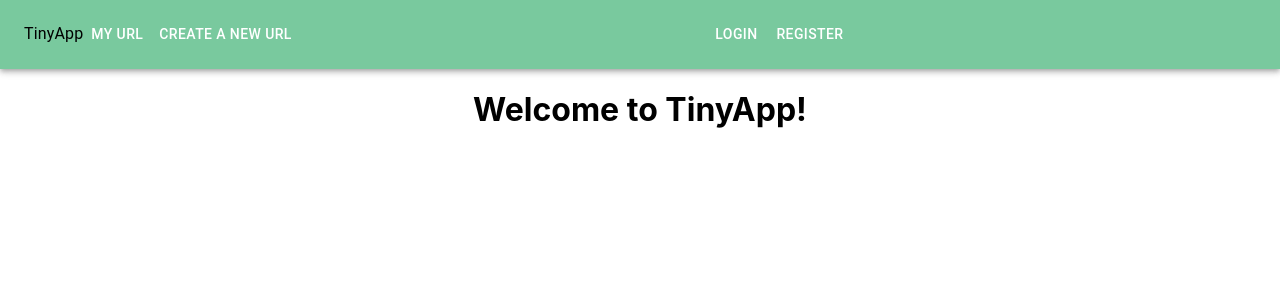
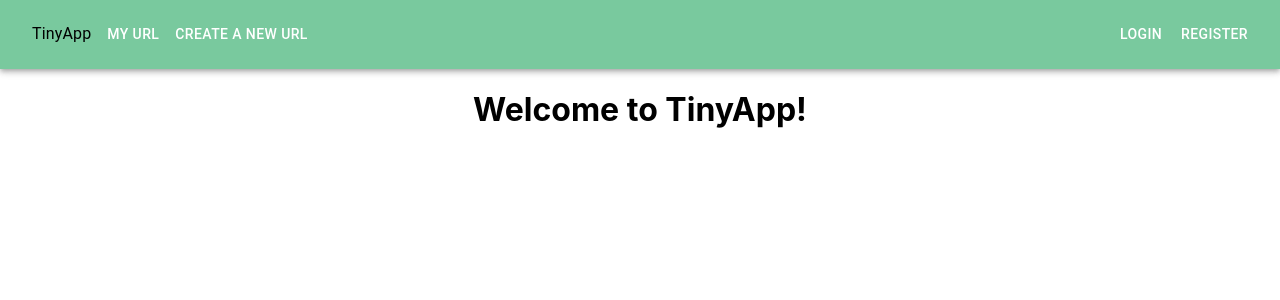
Before and after one commit to patriceandrea/tinyapp-2.0, a React (Create React App) app in the folder client/: page / in a window 1280 px wide. Shown: the top 300 px of the page. Built offline with nearby package versions, Linux system fonts and the light colour scheme; no server answers.

Commit message:
CSS styling with mui

```diff
--- a/client/src/Components/Header.tsx
+++ b/client/src/Components/Header.tsx
@@ -35,8 +35,8 @@ const Header = () => {
 
 
 
-  const logoutClick = (e: any) => {
-    e.preventDefault()
+  const logoutClick = () => {
+    // e.preventDefault()
     axios.delete(`http://localhost:8001/users/logout`, { withCredentials: true })
       .then((response) => {
         const success = response.status === 200
@@ -121,6 +121,16 @@ const Header = () => {
                       Create a New Url
                     </Button>
                   </Link>
+                  {user?.id &&
+                    <Link to="/" style={{ textDecoration: 'none' }}>
+                      <Button
+                        onClick={logoutClick}
+                        sx={{ my: 2, color: 'black', display: 'flex' }}
+                      >
+                        Logout
+                      </Button>
+                    </Link>}
+                  {!user?.id &&
                     <div className='authentication'>
                       <Link to="/login" style={{ textDecoration: 'none' }}>
                         <Button
@@ -139,12 +149,13 @@ const Header = () => {
                         </Button>
                       </Link>
                     </div>
+                  }
                 </Box >
               </MenuItem>
 
             </Menu>
           </Box>
-          <Typography style={{ color: 'black' }}
+          <Typography style={{ color: 'black' }} sx={{ m: 1 }}
           >
             TinyApp
           </Typography>
@@ -168,7 +179,7 @@ const Header = () => {
             </Link>
           </Box>
           {!user?.id &&
-            <Box sx={{ flexGrow: 1, display: { xs: 'none', md: 'flex' } }}>
+            <Box sx={{ display: { xs: 'none', md: 'flex' } }}>
               <Link to="/login" style={{ textDecoration: 'none' }}>
                 <Button
                   onClick={handleCloseNavMenu}
@@ -186,14 +197,21 @@ const Header = () => {
                 </Button>
               </Link>
             </Box>}
-          {user?.id && `Hello  ${user?.email}`}
+          {user?.id && `Hello  ${user?.email} !`}
           {user?.id &&
+            <Box sx={{ display: { xs: 'none', md: 'flex' } }}>
               <Button
-              onClick={logoutClick}
+                onClick={
+                  () => {
+                    logoutClick();
+                    handleCloseNavMenu();
+                  }
+                }
                 sx={{ my: 2, color: 'white', display: 'block' }}
               >
                 Logout
               </Button>
+            </Box>
           }
         </Toolbar>
       </Container>
```
Lines whose indentation alone changed are shown as unchanged.
